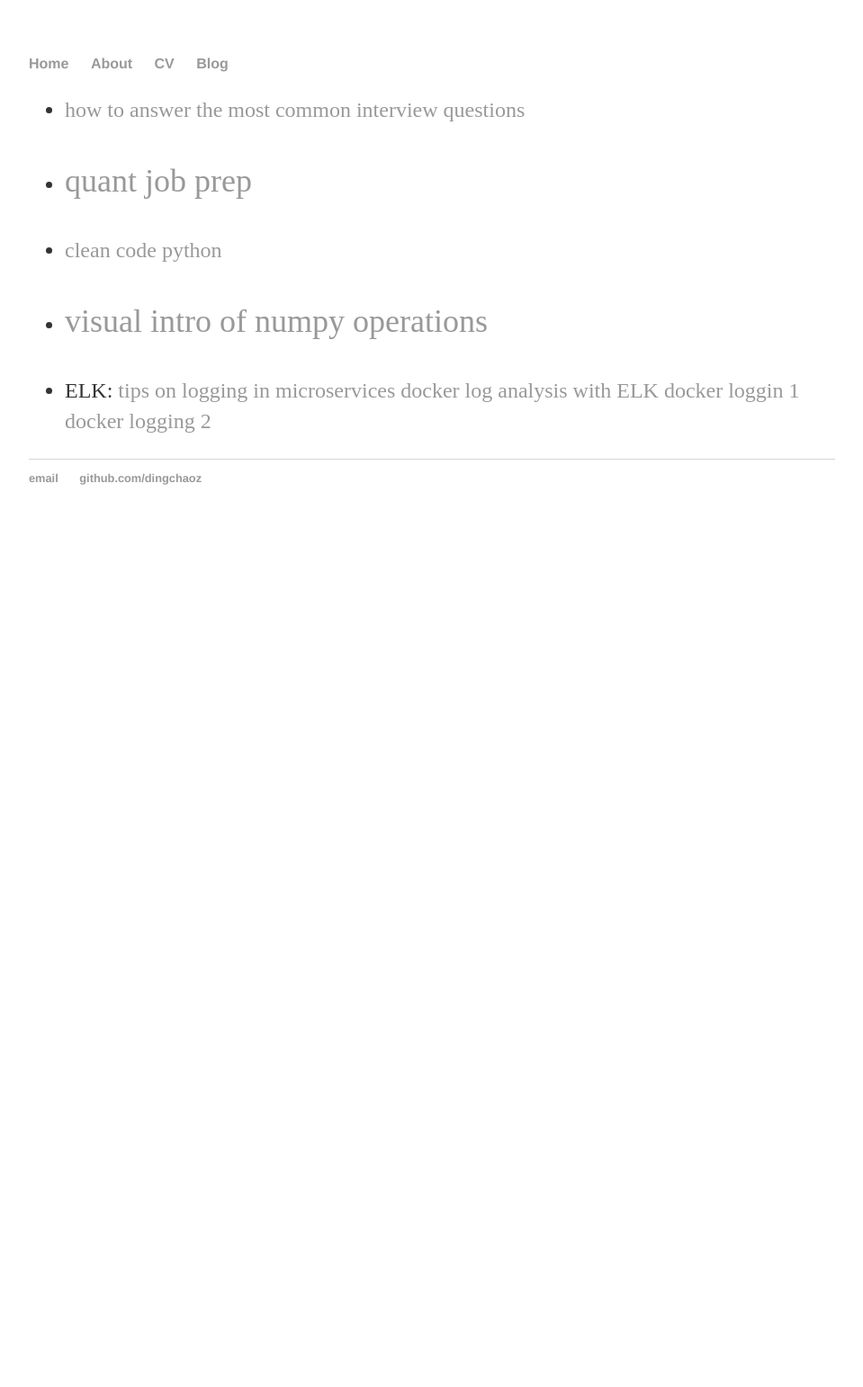
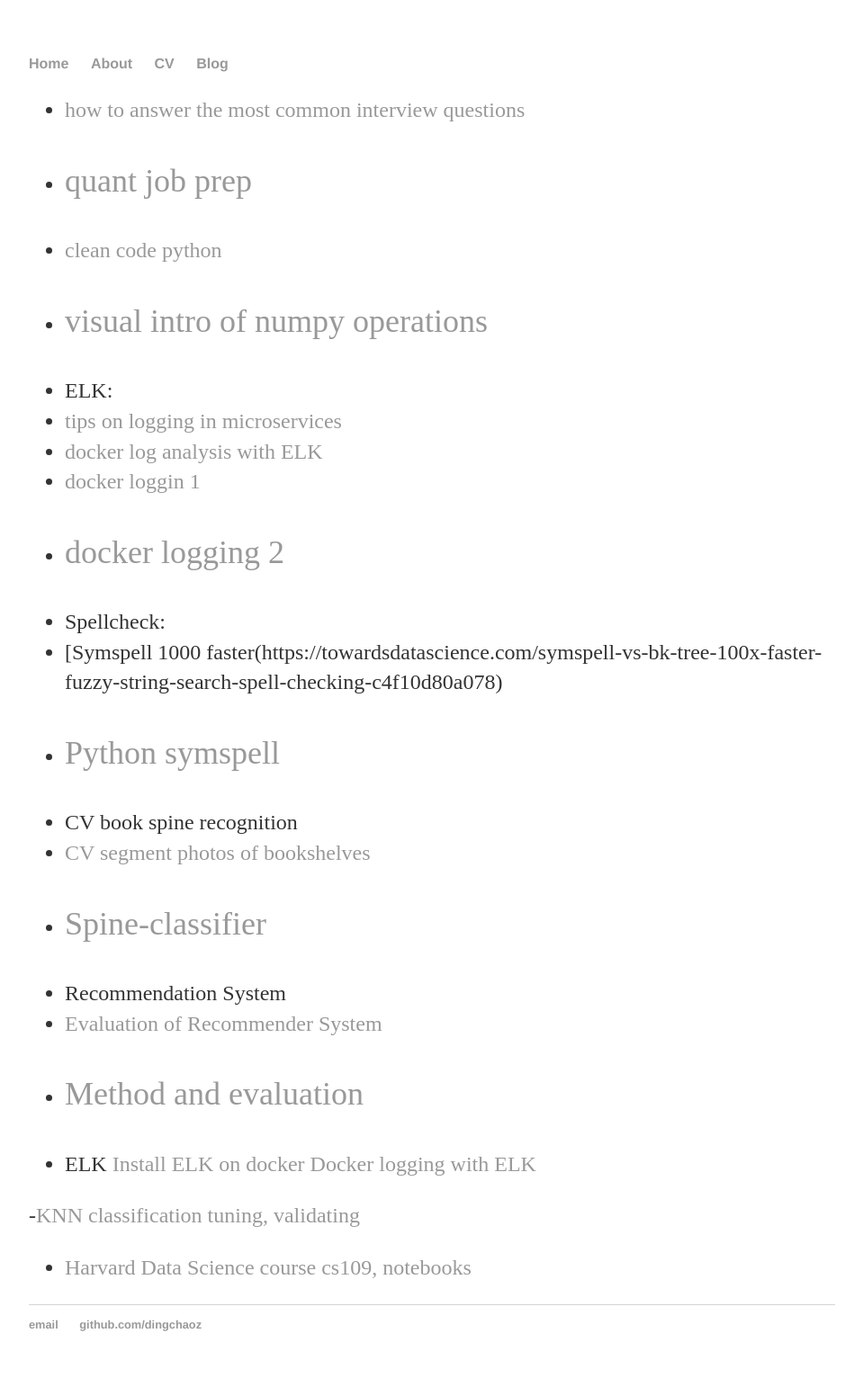
Before and after one commit to dingchaoz/dingchaoz.github.io, a Jekyll site: the page built from blog/misc.md, in a window 1280 px wide. Shown: the whole page at 90% size, without its empty margins (160-1119 px from the left). Built offline with Jekyll 4.4.1, drawn with Linux system fonts in a browser that asks for light colours; our own code applies the rules of GitHub Pages for plain Markdown files; before the commit the page ends 900 px from its top, so only the background shows below that.

Commit message:
Update misc.md

```diff
--- a/blog/misc.md
+++ b/blog/misc.md
@@ -8,7 +8,30 @@
 
 
 - ELK:
-[tips on logging in microservices](https://logz.io/blog/logging-microservices/)
-[docker log analysis with ELK](https://www.freecodecamp.org/news/docker-container-log-analysis-with-elastic-stack-53d5ec9e5953/)
-[docker loggin 1](https://logz.io/blog/docker-logging/)
-[docker logging 2](https://logz.io/blog/docker-logging-elk-stack-part-two/)
+- [tips on logging in microservices](https://logz.io/blog/logging-microservices/)
+- [docker log analysis with ELK](https://www.freecodecamp.org/news/docker-container-log-analysis-with-elastic-stack-53d5ec9e5953/)
+- [docker loggin 1](https://logz.io/blog/docker-logging/)
+- [docker logging 2](https://logz.io/blog/docker-logging-elk-stack-part-two/)
+
+- Spellcheck:
+- [Symspell 1000 faster(https://towardsdatascience.com/symspell-vs-bk-tree-100x-faster-fuzzy-string-search-spell-checking-c4f10d80a078)
+- [Python symspell](https://github.com/mammothb/symspellpy)
+
+- CV book spine recognition
+- [CV segment photos of bookshelves](https://jessicastringham.net/2018/12/01/books/)
+- [Spine-classifier](https://github.com/outkaj/spine-classifier)
+
+
+- Recommendation System
+- [Evaluation of Recommender System](https://towardsdatascience.com/evaluation-metrics-for-recommender-systems-df56c6611093)
+- [Method and evaluation](https://towardsdatascience.com/recommendation-systems-models-and-evaluation-84944a84fb8e)
+
+
+- ELK
+[Install ELK on docker](https://github.com/deviantony/docker-elk)
+[Docker logging with ELK](https://logz.io/blog/docker-logging/)
+
+
+-[KNN classification tuning, validating](https://nbviewer.jupyter.org/github/cs109/content/blob/master/labs/lab5/Lab5.ipynb)
+
+- [Harvard Data Science course cs109, notebooks](https://github.com/cs109/content)
```
